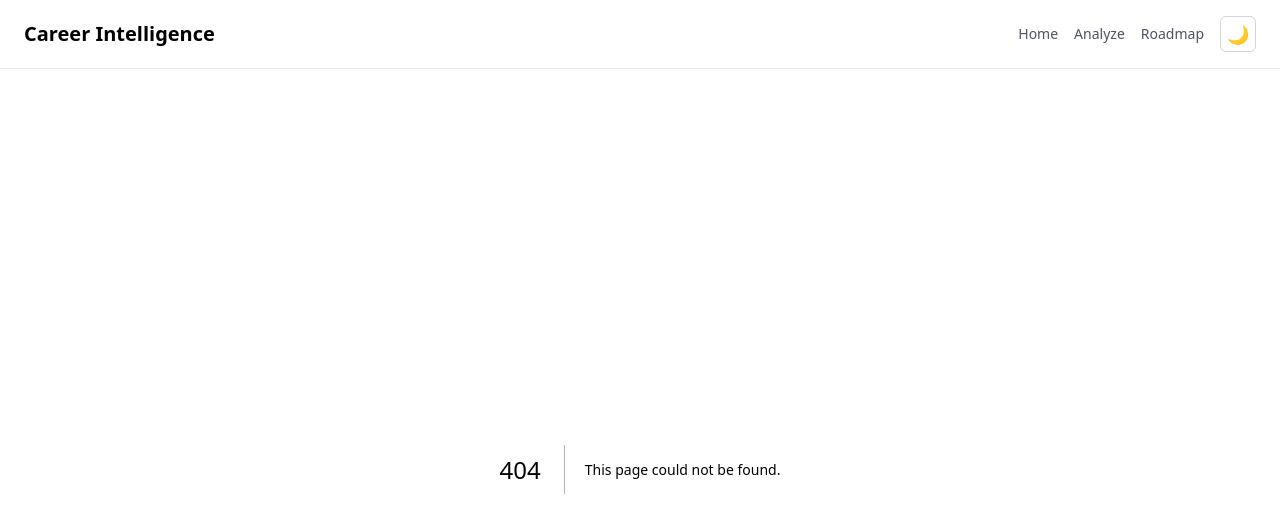
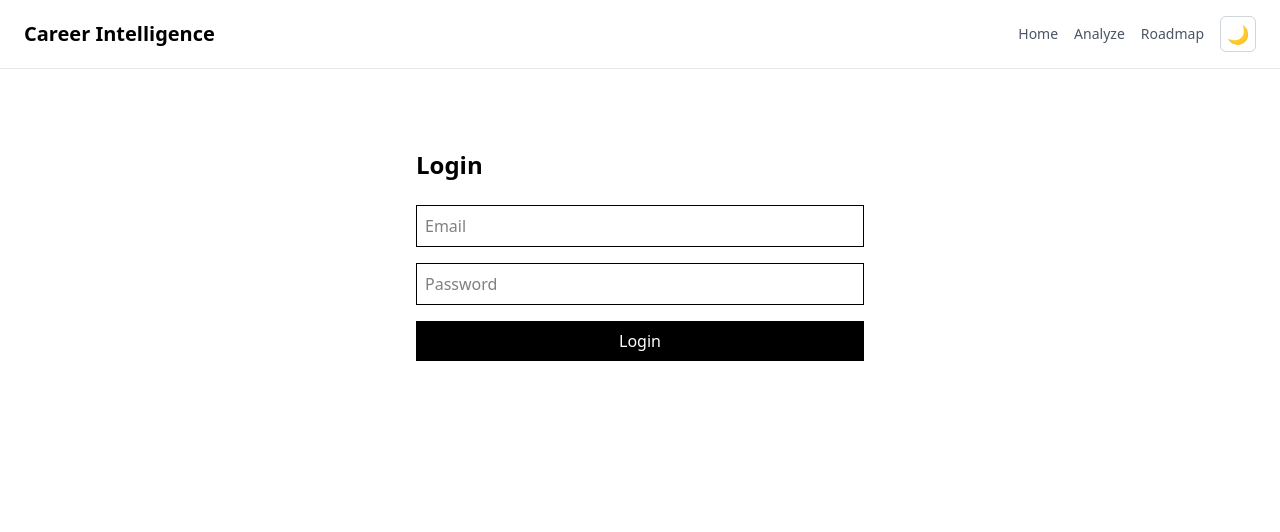
Before and after one commit to sumitkpal62/career_intelligent, a Next.js app in the folder career_intelligence_frontend/: page /login in a window 1280 px wide. Before the commit this address had no page. Shown: the top 532 px of the page. Built offline with nearby package versions, Linux system fonts and the light colour scheme; no server answers.

Commit message:
MAJOR: Wire frontend authentication with JWT and protect user flows

```diff
--- a/career_intelligence_frontend/src/app/layout.tsx
+++ b/career_intelligence_frontend/src/app/layout.tsx
@@ -1,5 +1,6 @@
 import "./globals.css";
 import Navbar from "@/components/Navbar";
+import { AuthProvider } from "@/context/AuthContext";
 
 export const metadata = {
   title: "Career Intelligence Platform",
@@ -21,8 +22,10 @@ export default function RootLayout({
           transition-colors duration-200
         "
       >
-        <Navbar />
-        {children}
+        <AuthProvider>
+            <Navbar />
+            {children}
+        </AuthProvider>
       </body>
     </html>
   );
--- /dev/null
+++ b/career_intelligence_frontend/src/app/login/page.tsx
@@ -0,0 +1,62 @@
+"use client"
+
+import { useState } from "react";
+import { useRouter } from "next/navigation";
+import { useAuth } from "@/context/AuthContext"
+import { API_BASE_URL } from "@/lib/config";
+
+export default function LoginPage() {
+    const [email, setEmail] = useState("");
+    const [password, setPassword] = useState("");
+    const { login } = useAuth();
+    const router = useRouter();
+
+    const handleSubmit = async (e: React.FormEvent) => {
+        e.preventDefault();
+
+        const res = await fetch(`${API_BASE_URL}/auth/login`, {
+            method: "POST",
+            headers: {
+                "Content-Type": "application/json"
+            },
+            body: JSON.stringify({ email, password }),
+        });
+
+        if (!res.ok) {
+            alert("Invalid credentials");
+            return;
+        }
+
+        const data = await res.json();
+        login(data.access_token);
+        router.push("/analyze")
+    };
+
+    return (
+        <main className="max-w-md mx-auto mt-20">
+            <h2 className="text-2xl font-bold mb-6">Login</h2>
+
+            <form onSubmit={handleSubmit} className="space-y-4">
+                <input
+                    type="email"
+                    placeholder="Email"
+                    className="w-full border p-2"
+                    value={email}
+                    onChange={(e) => setEmail(e.target.value)}
+                />
+
+                <input
+                    type="password"
+                    placeholder="Password"
+                    className="w-full border p-2"
+                    value={password}
+                    onChange={(e) => setPassword(e.target.value)}
+                />
+
+                <button className="w-full bg-black text-white py-2">
+                    Login
+                </button>
+            </form>
+        </main>
+    );
+}
--- a/career_intelligence_frontend/src/app/roadmap/page.tsx
+++ b/career_intelligence_frontend/src/app/roadmap/page.tsx
@@ -2,15 +2,26 @@
 
 import { useEffect, useState } from "react";
 import RoadmapPhaseCard from "@/components/roadmap/RoadmapPhaseCard";
+import { authFetch } from "@/lib/api";
+import { useAuth } from "@/context/AuthContext";
+import { useRouter } from "next/navigation";
 
 export default function RoadmapPage() {
   const [roadmap, setRoadmap] = useState<any>(null);
   const [completed, setCompleted] = useState<Record<string, boolean>>({});
+  const {token} = useAuth();
+  const router = useRouter();
+
+  useEffect(() => {
+    if(!token) {
+      router.push("/login")
+    }
+  }, [token])
 
   useEffect(() => {
     const loadProgress = async () => {
-      const res = await fetch(
-        "http://127.0.0.1:8000/progress/demo-user"
+      const res = await authFetch(
+        "http://127.0.0.1:8000/progress"
       );
       const data = await res.json();
       setCompleted(data.completed_skills || {});
@@ -33,7 +44,7 @@ export default function RoadmapPage() {
 
     setCompleted(updated);
 
-    await fetch("http://127.0.0.1:8000/progress", {
+    await authFetch("http://127.0.0.1:8000/progress", {
       method: "POST",
       headers: {
         "Content-Type": "application/json",
--- /dev/null
+++ b/career_intelligence_frontend/src/context/AuthContext.tsx
@@ -0,0 +1,43 @@
+"use client"
+
+import { createContext, useContext, useState } from "react";
+
+type AuthContextType = {
+    token: string | null;
+    login: (token: string) => void;
+    logout: () => void;
+};
+
+const AuthContext = createContext<AuthContextType | null>(null);
+
+export function AuthProvider({ children }: { children: React.ReactNode }) {
+    const [token, setToken] = useState<string | null>(
+        typeof window !== "undefined"
+            ? localStorage.getItem("token")
+            : null
+    )
+
+    const login = (newToken: string) => {
+        localStorage.setItem("token", newToken);
+        setToken(newToken);
+    }
+
+    const logout = () => {
+        localStorage.removeItem("token");
+        setToken(null);
+    };
+
+    return (
+        <AuthContext.Provider value={{ token, login, logout }}>
+            {children}
+        </AuthContext.Provider>
+    )
+}
+
+export function useAuth() {
+    const ctx = useContext(AuthContext);
+    if (!ctx) {
+        throw new Error("useAuth must be used inside AuthProvider");
+    }
+    return ctx;
+}
--- /dev/null
+++ b/career_intelligence_frontend/src/lib/api.ts
@@ -0,0 +1,15 @@
+export async function authFetch(
+    url: string,
+    options: RequestInit = {}
+) {
+    const token = localStorage.getItem("token");
+
+    return fetch(url, {
+        ...options,
+        headers: {
+            ...(options.headers || {}),
+            Authorization: token ? `Bearer ${token}` : "",
+            "Content-Type": "application/json",
+        },
+    });
+}
```
